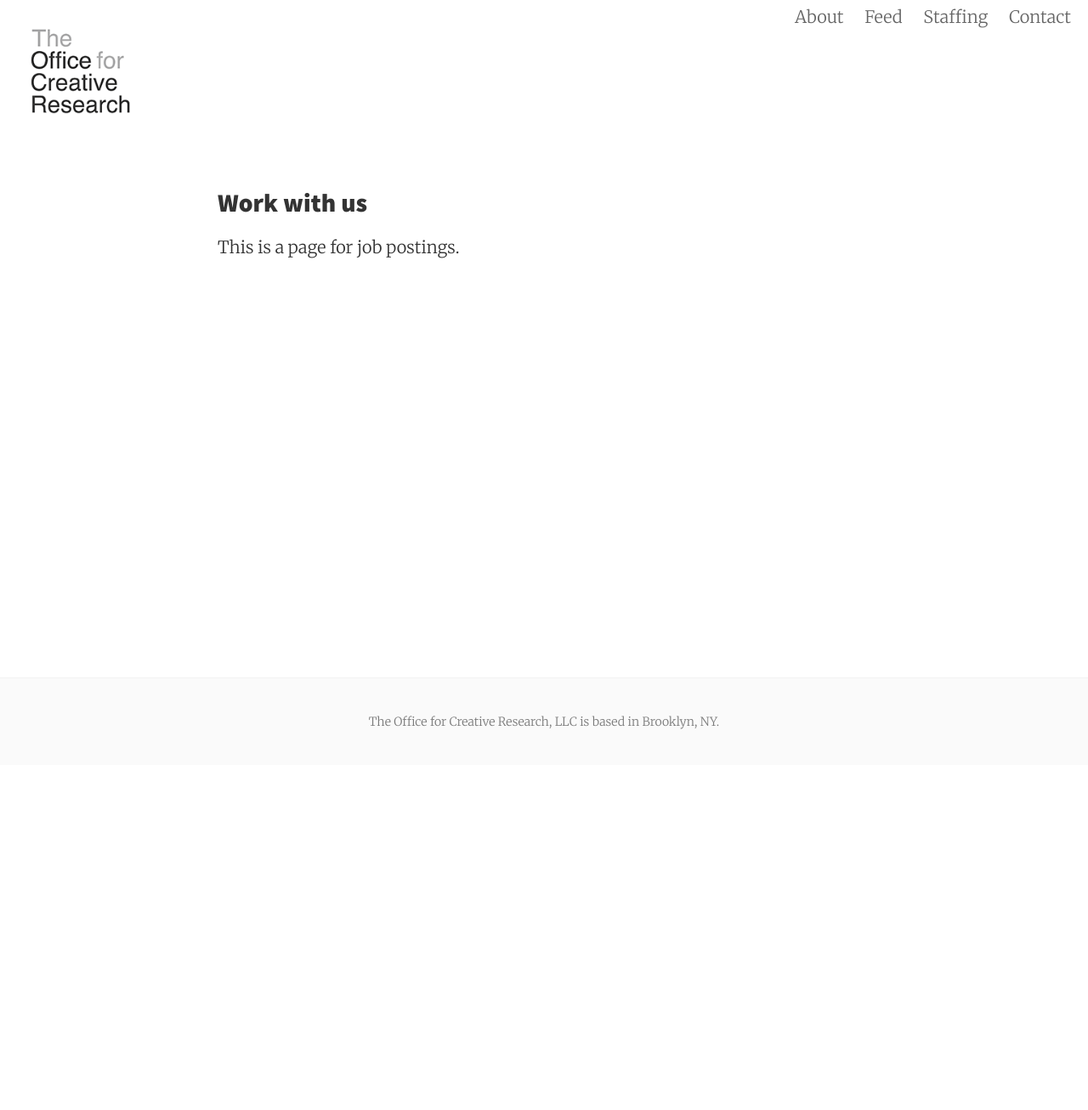
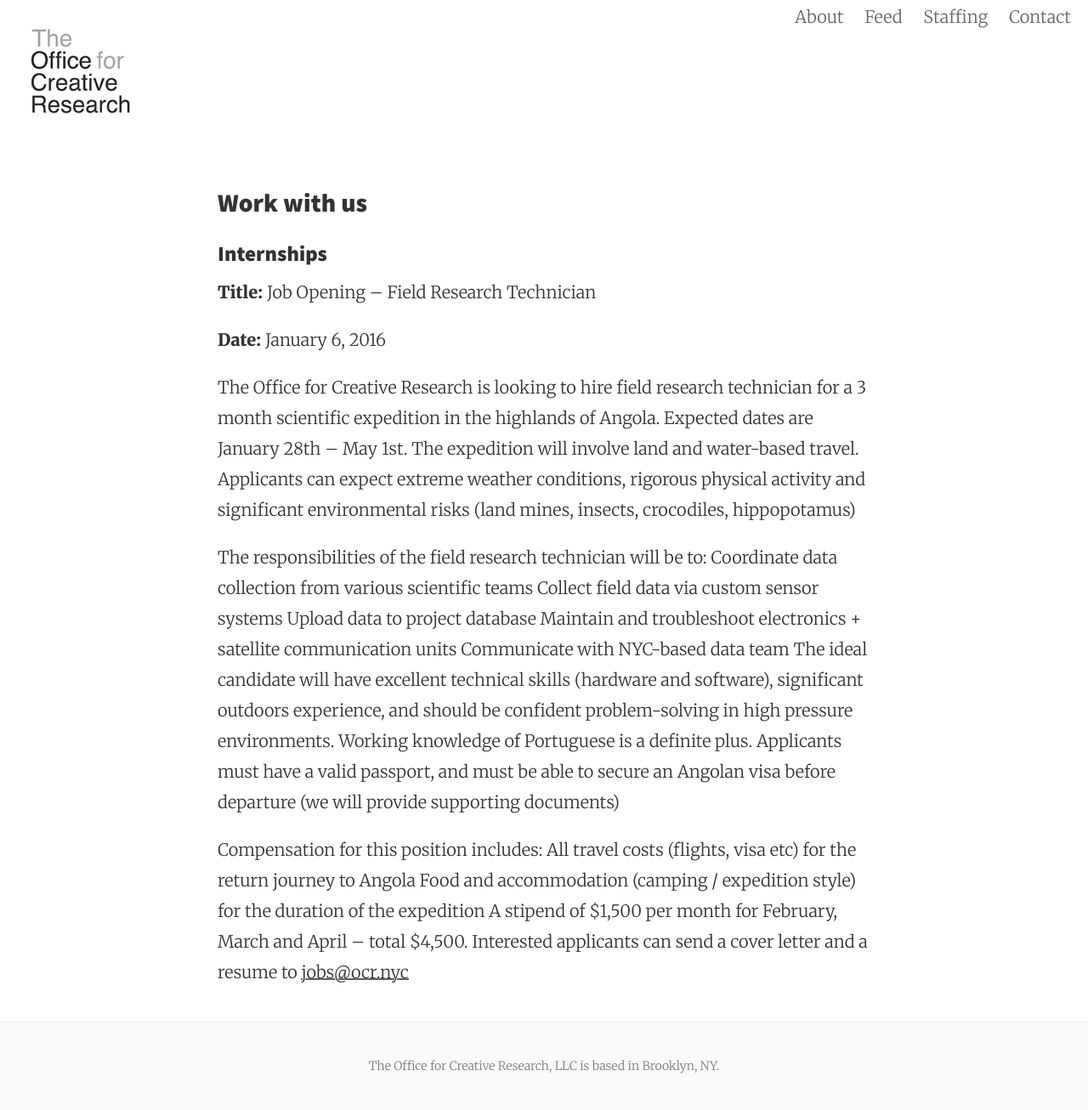
Before and after one commit to O-C-R/o-c-r.github.io, a Jekyll site: the page built from staffing.md, in a window 1280 px wide. Shown: the whole page at 85% size. Built offline with Jekyll 4.4.1, drawn with Linux system fonts in a browser that asks for light colours; nearby versions of some CDN libraries; before the commit the page ends 900 px from its top, so only the background shows below that.

Commit message:
stagging items and feed finalize

```diff
--- a/feed.html
+++ b/feed.html
@@ -47,6 +47,7 @@ function createFeed() {
   console.log('time to create feed', $);
 
   $("#feed").lifestream({
+    classname: "lifestream",
     feedloaded: feedcallback,
     limit: 30,
     list:[
--- a/staffing.md
+++ b/staffing.md
@@ -4,4 +4,29 @@
 permalink: /staffing/
 ---
 
-This is a page for job postings.
+
+### Internships
+
+
+
+
+**Title:** Job Opening – Field Research Technician
+
+**Date:** January 6, 2016
+
+
+The Office for Creative Research is looking to hire field research technician for a 3 month scientific expedition in the highlands of Angola. Expected dates are January 28th – May 1st. The expedition will involve land and water-based travel. Applicants can expect extreme weather conditions, rigorous physical activity and significant environmental risks (land mines, insects, crocodiles, hippopotamus)
+
+The responsibilities of the field research technician will be to:
+Coordinate data collection from various scientific teams
+Collect field data via custom sensor systems
+Upload data to project database
+Maintain and troubleshoot electronics + satellite communication units
+Communicate with NYC-based data team
+The ideal candidate will have excellent technical skills (hardware and software), significant outdoors experience, and should be confident problem-solving in high pressure environments. Working knowledge of Portuguese is a definite plus. Applicants must have a valid passport, and must be able to secure an Angolan visa before departure (we will provide supporting documents)
+
+Compensation for this position includes:
+All travel costs (flights, visa etc) for the return journey to Angola
+Food and accommodation (camping / expedition style) for the duration of the expedition
+A stipend of $1,500 per month for February, March and April – total $4,500.
+Interested applicants can send a cover letter and a resume to [jobs@ocr.nyc](mailto:jobs@ocr.nyc)
```
